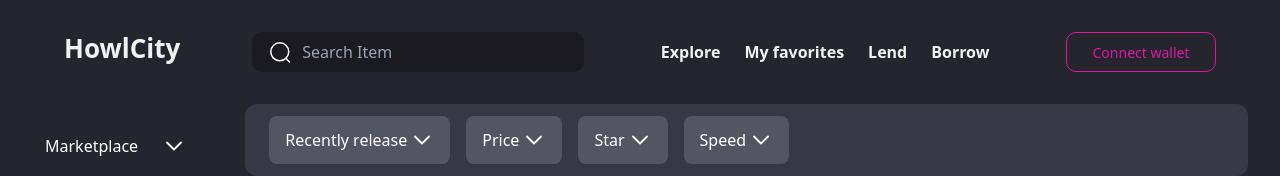
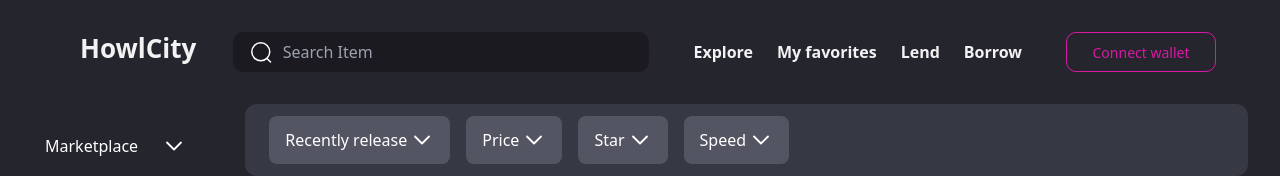
Before and after one commit to tubackkhoa/Staking, a Next.js app: page / in a window 1280 px wide. Shown: the top 176 px of the page. Built offline with nearby package versions, Linux system fonts and the light colour scheme.

Commit message:
update style

```diff
--- a/src/app/main-app/components/MainAppFooter.jsx
+++ b/src/app/main-app/components/MainAppFooter.jsx
@@ -24,6 +24,7 @@ const NameAndEmail = () => {
                             backgroundColor: '#1B1A21',
                             borderRadius: '10px',
                             paddingLeft: '18px',
+                            outline: 'none',
                         }}
                         placeholder={'Your Email'}
                     />
@@ -76,12 +77,12 @@ const HowlMarketFeatures = () => {
                 {features.map((item, index) => {
                     const { id, title, onClick } = item
                     return (
-                        <a
+                        <button
                             key={id}
                             className="flex text-white"
                             style={{ marginTop: '12px' }}>
                             {title}
-                        </a>
+                        </button>
                     )
                 })}
             </div>
@@ -145,12 +146,12 @@ const Supports = () => {
                 {features.map((item, index) => {
                     const { id, title, onClick } = item
                     return (
-                        <a
+                        <button
                             key={id}
                             className="flex text-white"
                             style={{ marginTop: '12px' }}>
                             {title}
-                        </a>
+                        </button>
                     )
                 })}
             </div>
@@ -158,16 +159,19 @@ const Supports = () => {
                 {communities.map((item, index) => {
                     const { id, title, icon } = item
                     return (
-                        <img
+                        <button
                             key={id}
                             className="flex"
+                            style={{ margin: '0px 20px 0px 0px' }}>
+                            <img
+                                className="flex"
                                 style={{
-                                margin: '0px 20px 0px 0px',
                                     width: '25px',
                                     height: '25px',
                                 }}
                                 src={icon}
                             />
+                        </button>
                     )
                 })}
             </div>
--- a/src/app/main-app/components/MainAppNav.jsx
+++ b/src/app/main-app/components/MainAppNav.jsx
@@ -3,21 +3,26 @@ import { colors } from 'config/colors'
 import Link from 'next/link'
 
 const ConnectWalletButton = () => {
-    const _onClickConnectWallet = () => {
-
-    }
-    return(
-        <button onClick={_onClickConnectWallet} style={{
-            display: 'flex',
-            minWidth: '150px', height: '40px',
+    const _onClickConnectWallet = () => {}
+    return (
+        <button
+            className="flex justify-center items-center"
+            onClick={_onClickConnectWallet}
+            style={{
+                minWidth: '150px',
+                height: '40px',
                 borderRadius: '10px',
                 borderWidth: 1,
                 borderColor: colors.redViolet,
-            justifyContent: 'center',
-            alignItems: 'center',
                 marginLeft: 'auto',
-        }} >
-            <p style={{ display: 'flex', color: colors.redViolet, fontSize: '14px', lineHeight: '21px' }} >
+            }}>
+            <p
+                className="flex"
+                style={{
+                    color: colors.redViolet,
+                    fontSize: '14px',
+                    lineHeight: '21px',
+                }}>
                 {'Connect wallet'}
             </p>
         </button>
@@ -45,16 +50,17 @@ const MainAppNav = () => {
     ]
 
     return (
-        <nav className="bg-hwl-gray-1" style={{ display: 'flex', width: 'auto'}} >
+        <nav className="bg-hwl-gray-1 flex w-full">
             <div
+                className="flex flex-1 flex-row"
                 style={{
-                    display: 'flex',
-                    flex: 1,
                     height: 40,
-                    margin: '32px 64px 32px 64px',
-                    flexDirection: 'row',
+                    margin: '32px 0px 32px 0px',
+                    paddingRight: '64px'
                 }}>
+                <div className="flex w-1/6 px-20">
                     <a
+                        className="flex"
                         style={{
                             color: '#F2F2F2',
                             fontSize: 26,
@@ -63,56 +69,53 @@ const MainAppNav = () => {
                         }}>
                         {'HowlCity'}
                     </a>
+                </div>
                 <div
+                    className="flex flex-row items-center flex-1"
                     style={{
-                        display: 'flex',
-                        flexDirection: 'row',
-                        alignItems: 'center',
                         backgroundColor: '#1B1A21',
-                        height: 40,
-                        borderRadius: 10,
-                        minWidth: 332,
-                        marginLeft: 72,
+                        height: '40px',
+                        borderRadius: '10px',
+                        minWidth: '332px',
+                        marginLeft: '30px',
                         padding: '0px 16px 0px 16px',
                     }}>
-                    <img style={{ width: 24, height: 24 }} src={icons.search} />
+                    <img
+                        style={{ width: '24px', height: '24px' }}
+                        src={icons.search}
+                    />
                     <input
+                        className="flex flex-1"
                         style={{
-                            display: 'flex',
                             color: '#FFFFFF',
                             backgroundColor: 'transparent',
                             marginLeft: 10,
+                            outline: 'none',
                         }}
                         placeholder={'Search Item'}
                     />
                 </div>
                 <div
-                    style={{
-                        display: 'flex',
-                        flex: 1,
-                        flexDirection: 'row',
-                        justifyContent: 'center',
-                        alignItems: 'center',
-                        margin: '0px 32px 0px 32px',
-                    }}>
+                    className="flex flex-row justify-center items-center"
+                    style={{ margin: '0px 32px 0px 32px' }}>
                     {topics.map((item, index) => {
                         const { id, title } = item
                         return (
-                            <p
+                            <button
                                 key={id}
+                                className="font-semibold"
                                 style={{
                                     color: '#F2F2F2',
                                     margin: '0px 12px 0px 12px',
                                     fontSize: 16,
                                     lineHeight: '24px',
-                                    fontWeight: '600',
                                 }}>
                                 {title}
-                            </p>
+                            </button>
                         )
                     })}
                 </div>
-                <ConnectWalletButton/>
+                <ConnectWalletButton />
             </div>
         </nav>
     )
```
Lines whose indentation alone changed are shown as unchanged.
